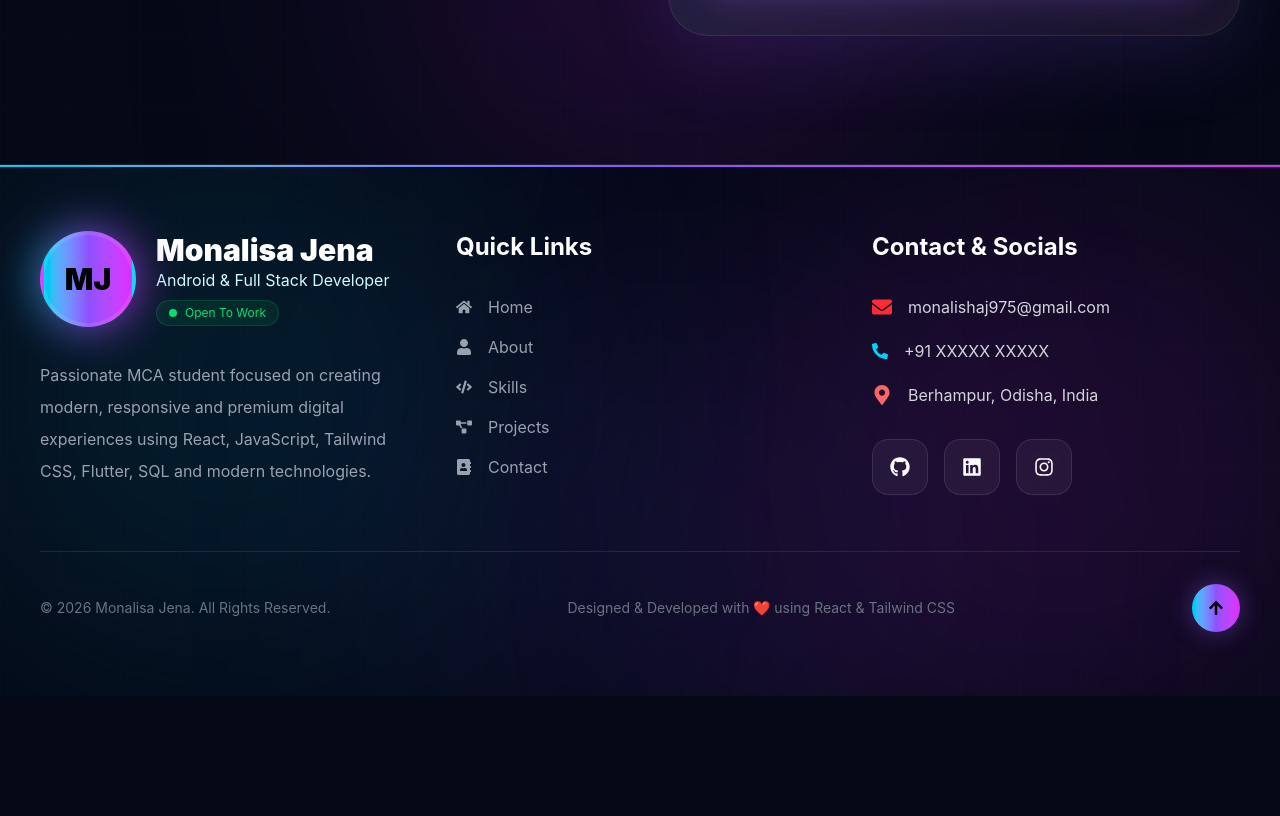
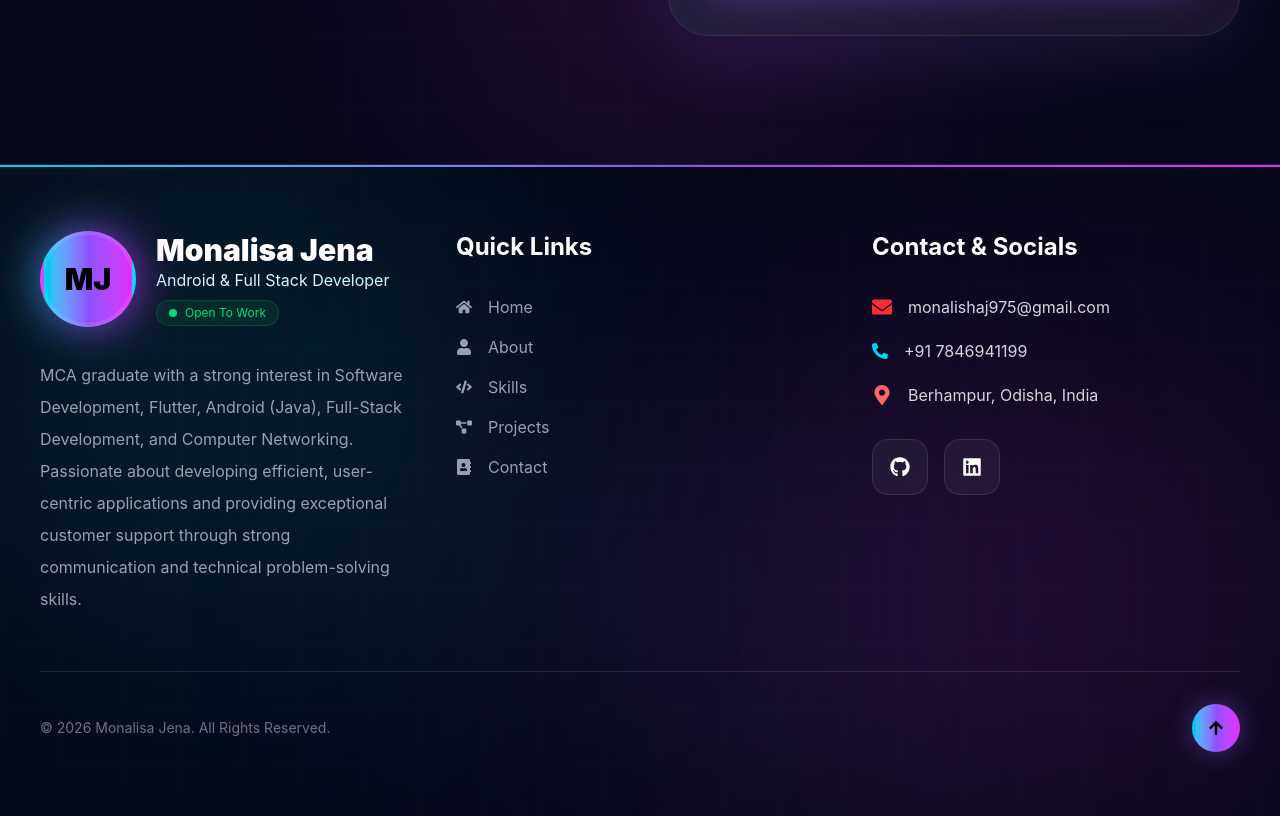
Before and after one commit to Monalisa-XD/monalisa-portfolio, a React (Vite) app: page / in a window 1280 px wide. Shown: the part 10199-11015 px from the top of the page. Before the commit the page ends 10895 px from the top, so only its background shows below. Built offline with nearby package versions, Linux system fonts and the light colour scheme.

Commit message:
feat: Update social links and enhance footer content for improved accuracy and clarity

```diff
--- a/src/components/Footer.jsx
+++ b/src/components/Footer.jsx
@@ -26,15 +26,11 @@ const Footer = () => {
   const socialLinks = [
     {
       icon: <FaGithub />,
-      link: "YOUR_GITHUB",
+      link: "https://github.com/Monalisa-XD",
     },
     {
       icon: <FaLinkedin />,
-      link: "YOUR_LINKEDIN",
-    },
-    {
-      icon: <FaInstagram />,
-      link: "YOUR_INSTAGRAM",
+      link: "https://www.linkedin.com/in/monalisa--jena",
     },
   ];
 
@@ -109,10 +105,7 @@ const Footer = () => {
 
             <p className="text-gray-400 leading-8 mt-8">
 
-              Passionate MCA student focused on creating modern,
-              responsive and premium digital experiences using
-              React, JavaScript, Tailwind CSS, Flutter, SQL
-              and modern technologies.
+             MCA graduate with a strong interest in Software Development, Flutter, Android (Java), Full-Stack Development, and Computer Networking. Passionate about developing efficient, user-centric applications and providing exceptional customer support through strong communication and technical problem-solving skills.
 
             </p>
 
@@ -165,7 +158,7 @@ const Footer = () => {
 
                 <FaPhoneAlt className="text-cyan-400" />
 
-                <span>+91 XXXXX XXXXX</span>
+                <span>+91 7846941199</span>
 
               </div>
 
@@ -212,11 +205,6 @@ const Footer = () => {
 
             </p>
 
-            <p className="text-gray-500 text-sm text-center">
-
-              Designed & Developed with ❤️ using React & Tailwind CSS
-
-            </p>
 
             <a
               href="#home"
```
